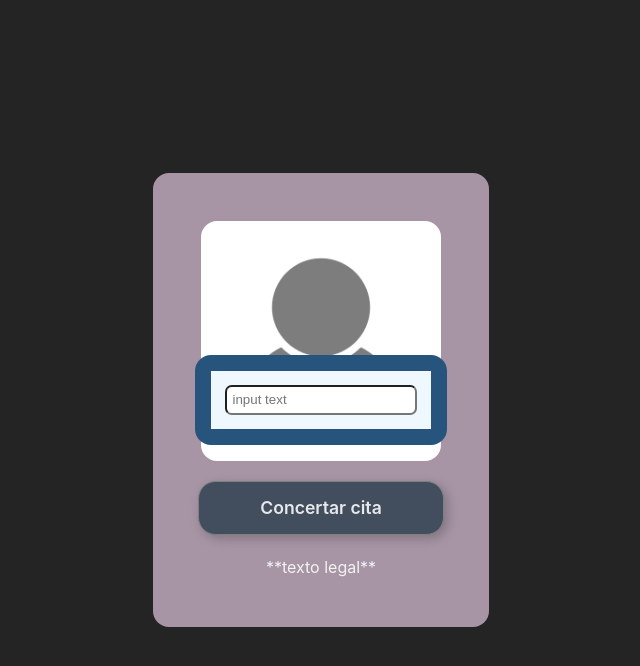
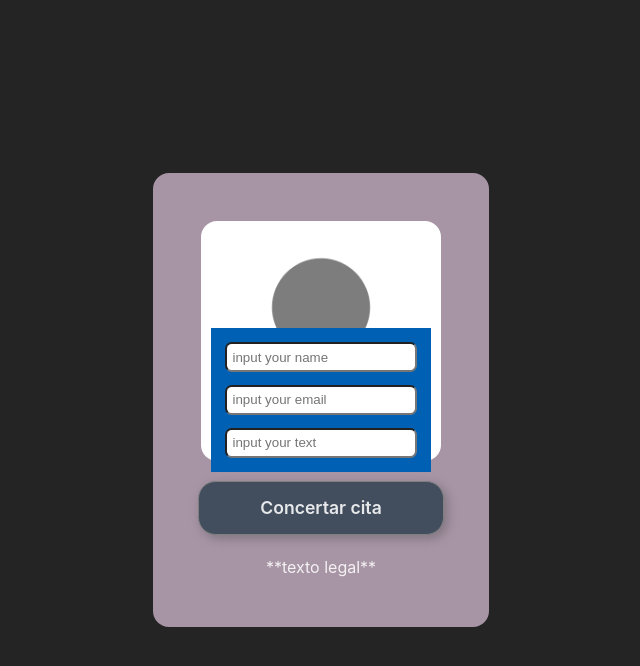
Before and after one commit to JesusMatinezClavel/Landing-Page, a React (Vite) app: page / in a window 1280 px wide. Both pictures are taken after a click on the element "Concertar cita". Shown: the top 666 px of the page, without its empty margins (319-959 px from the left). Built offline with nearby package versions, Linux system fonts and the light colour scheme.

Commit message:
UPDATE -> Updated app.tsx and form component

```diff
--- a/src/components/cCard/cCard.css
+++ b/src/components/cCard/cCard.css
@@ -23,13 +23,14 @@
   padding: 1em 1em;
 
   position: absolute;
+  /* top: 23.5em; */
 
   display: flex;
   justify-content: center;
   align-items: center;
   flex-direction: column;
 
-  background-color: rgb(38, 84, 124);
+  background-color: #a795a500;
 }
 
 .hidden {
--- a/src/components/cForm/cForm.css
+++ b/src/components/cForm/cForm.css
@@ -4,7 +4,7 @@
 
     padding: .5em .5em;
 
-    background-color: aliceblue;
+    background-color: rgb(0, 96, 180);
 
     display: flex;
     justify-content: space-around;
--- a/src/components/cForm/cForm.tsx
+++ b/src/components/cForm/cForm.tsx
@@ -10,7 +10,9 @@ export const CForm: React.FC<cFormProps> = ({ className }) => {
   return (
     <>
       <form className={combinedClasses} action="">
-        <input type="text" placeholder="input text"/>
+        <input type="text" placeholder="input your name"/>
+        <input type="email" placeholder="input your email"/>
+        <input type="text" placeholder="input your text"/>
       </form>
     </>
   );
```
